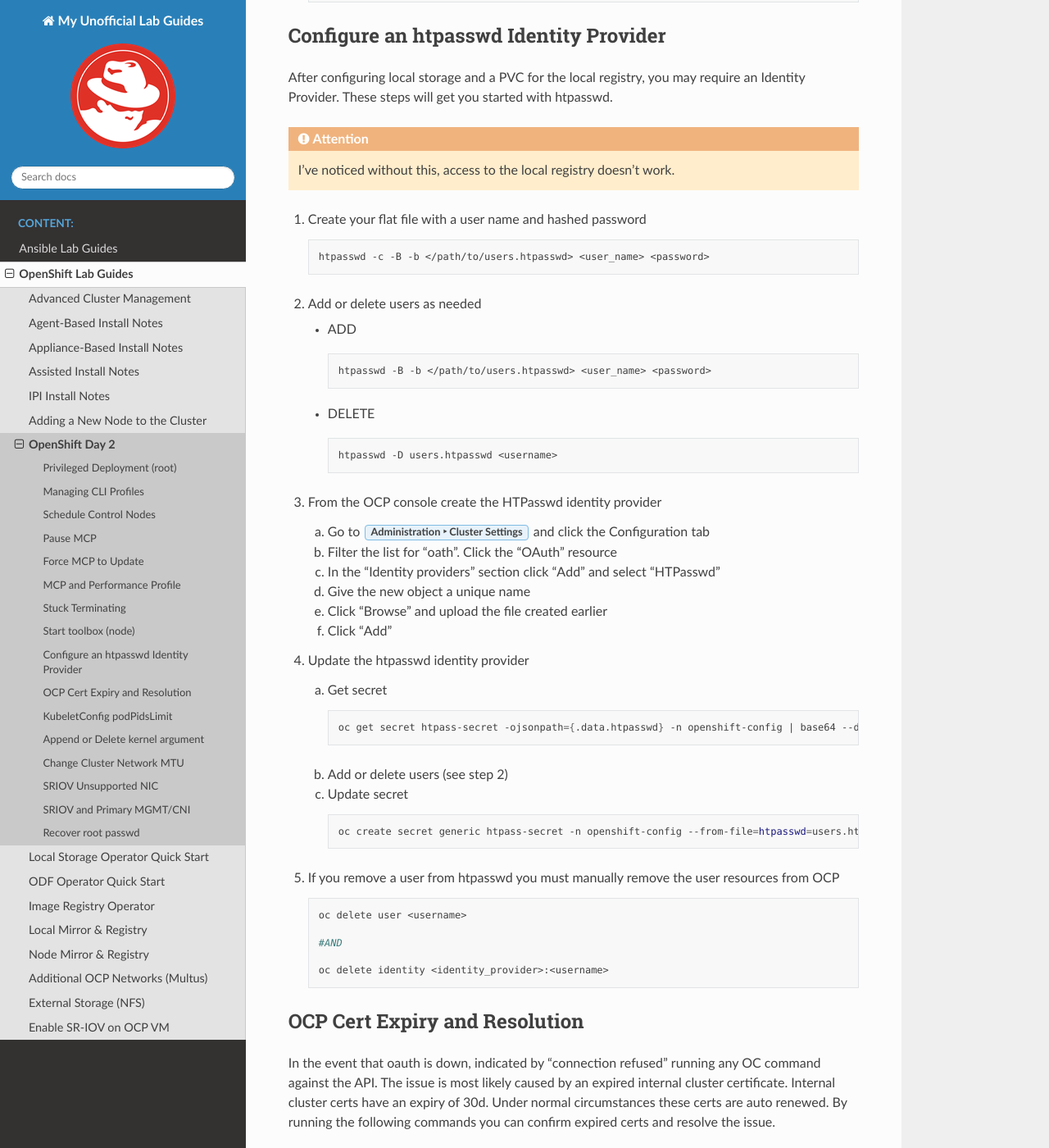
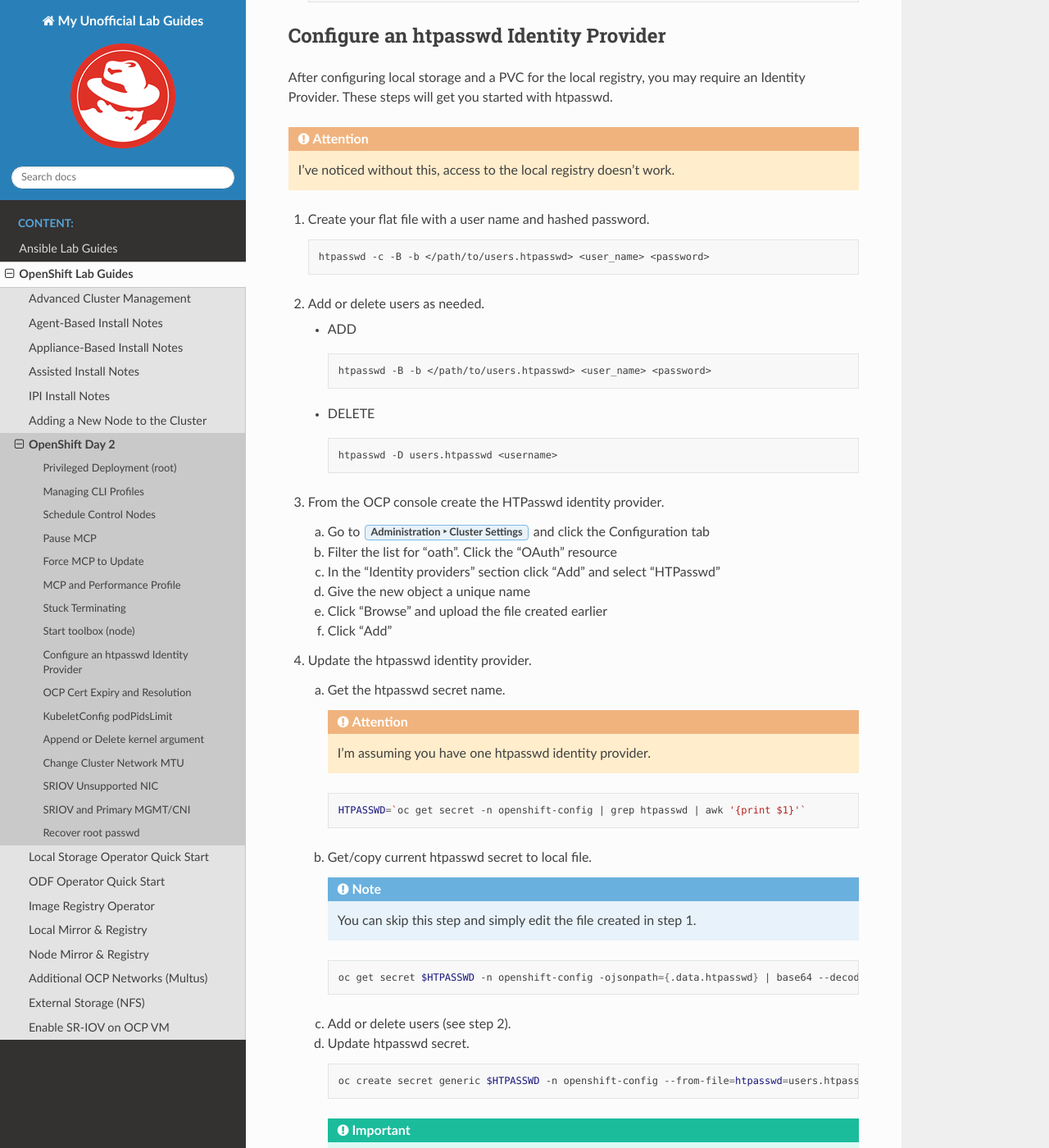
Before and after one commit to vtog/labGuides, a Sphinx documentation site: the page built from source/ocp/openshift-day2.rst, in a window 1280 px wide and 1400 px high, scrolled down 7316 px. Shown: the whole window at 82% size. Built offline with Sphinx 7.4.7 and the Read the Docs theme 3.1.0, drawn with Linux system fonts in a browser that asks for light colours; pages that are not in the unit, such as notebooks, are missing from menus; some of the changed text lies outside the part shown.

Commit message:
fixed several issues with htpasswd guide

```diff
--- a/source/ocp/openshift-day2.rst
+++ b/source/ocp/openshift-day2.rst
@@ -389,13 +389,13 @@
 .. attention:: I've noticed without this, access to the local registry doesn't
    work.
 
-#. Create your flat file with a user name and hashed password
+#. Create your flat file with a user name and hashed password.
 
    .. code-block:: bash
 
       htpasswd -c -B -b </path/to/users.htpasswd> <user_name> <password>
 
-#. Add or delete users as needed
+#. Add or delete users as needed.
 
    - ADD
 
@@ -409,7 +409,7 @@
 
         htpasswd -D users.htpasswd <username>
 
-#. From the OCP console create the HTPasswd identity provider
+#. From the OCP console create the HTPasswd identity provider.
 
    a. Go to :menuselection:`Administration --> Cluster Settings` and click the
       Configuration tab
@@ -419,31 +419,42 @@
    #. Click "Browse" and upload the file created earlier
    #. Click "Add"
 
-#. Update the htpasswd identity provider
+#. Update the htpasswd identity provider.
 
-   a. Get secret
+   a. Get the htpasswd secret name.
+
+      .. attention:: I'm assuming you have one htpasswd identity provider.
 
       .. code-block:: bash
 
-         oc get secret htpass-secret -ojsonpath={.data.htpasswd} -n openshift-config | base64 --decode > users.htpasswd
+         HTPASSWD=`oc get secret -n openshift-config | grep htpasswd | awk '{print $1}'`
 
-   #. Add or delete users (see step 2)
-   #. Update secret
+   #. Get/copy current htpasswd secret to local file.
+
+      .. note:: You can skip this step and simply edit the file created in
+         step 1.
 
       .. code-block:: bash
 
-         oc create secret generic htpass-secret -n openshift-config --from-file=htpasswd=users.htpasswd --dry-run=client -o yaml
+         oc get secret $HTPASSWD -n openshift-config -ojsonpath={.data.htpasswd} | base64 --decode > users.htpasswd
 
-#. If you remove a user from htpasswd you must manually remove the user
-   resources from OCP
+   #. Add or delete users (see step 2).
+   #. Update htpasswd secret.
 
-   .. code-block:: bash
+      .. code-block:: bash
 
-      oc delete user <username>
+         oc create secret generic $HTPASSWD -n openshift-config --from-file=htpasswd=users.htpasswd --dry-run=client -o yaml | oc replace -f -
 
-      #AND
+      .. important:: If you remove a user from htpasswd you must manually
+         remove the user resources from OCP.
 
-      oc delete identity <identity_provider>:<username>
+         .. code-block:: bash
+
+            oc delete user <username>
+
+            #AND
+
+            oc delete identity <identity_provider>:<username>
 
 OCP Cert Expiry and Resolution
 ------------------------------
```
